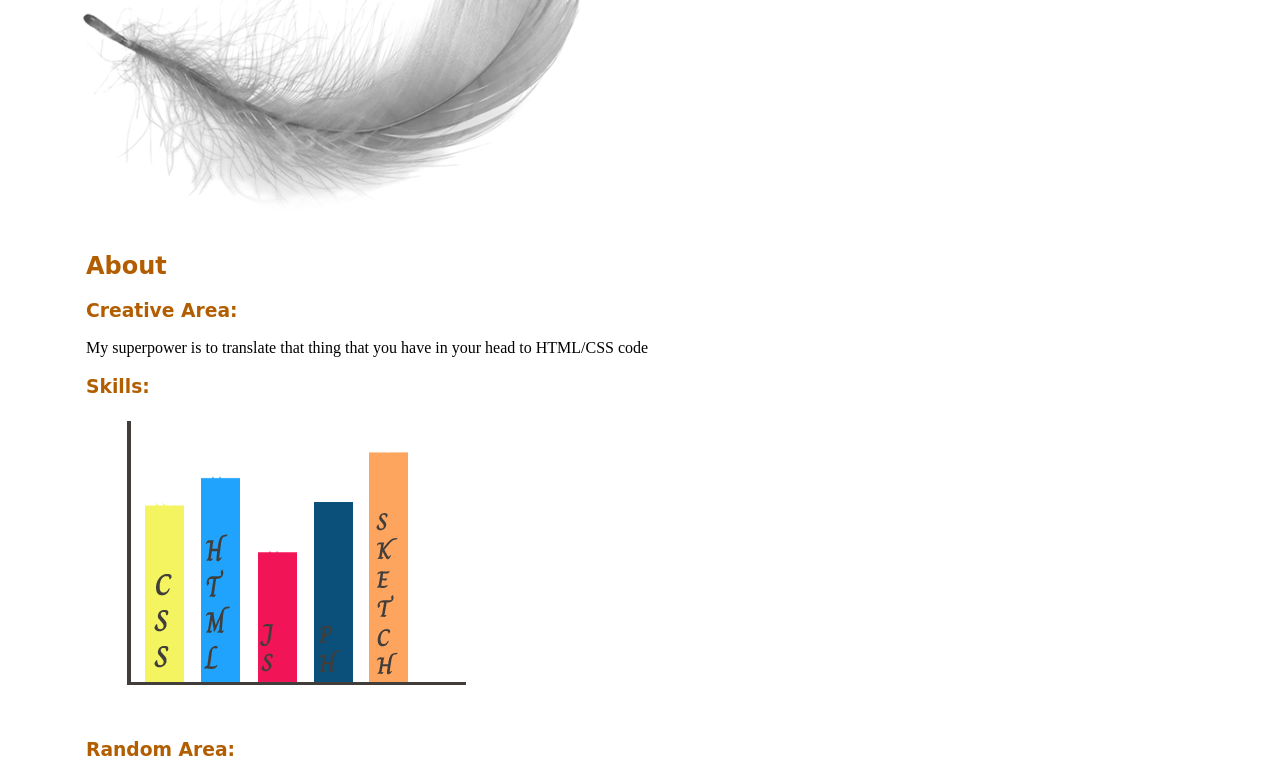
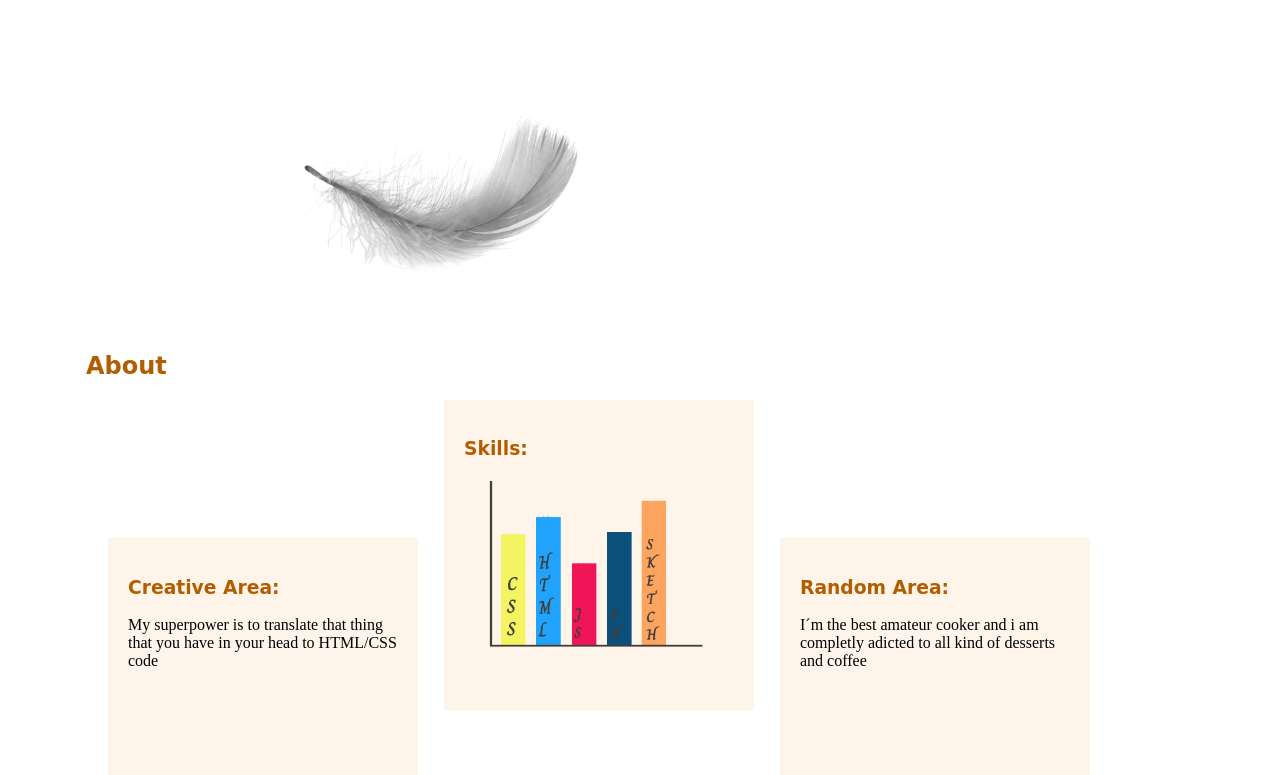
Before and after one commit to LilMonRod/portafolio, a website: page src/index.html in a window 1280 px wide. Shown: the part 175-950 px from the top of the page. Drawn offline with Linux system fonts and the light colour scheme; a web font is replaced by a local one.

Commit message:
agrego estios a about y footer (contact)

```diff
--- a/src/sass/config/_config.scss
+++ b/src/sass/config/_config.scss
@@ -34,3 +34,41 @@ ul.menu {
     margin-left: 11%;
     margin-top: 10px;
 }
+
+.box {
+    margin-top: 100px;
+}
+.swing {
+    max-width: 25%;
+    margin-left: 20%;
+    top: 100px;
+    position: relative;
+}
+#tittle {
+    display: inline-block;
+}
+.box-about {
+    max-width: 270px;
+    height: 270px;
+    padding: 20px;
+    margin-left: 2%;
+    display: inline-block;
+    background-color: #FFF4E9;
+}
+#about>h2 {
+    margin-top: 15%;
+}
+.graph {
+    max-width: 93%;
+}
+.cooker {
+    position: absolute;
+    max-width: 200px;
+}
+h3>span {
+    color: 	#cdaa7d;
+}
+/***contact/footer***/
+.icon {
+    max-width: 60px;
+}
```
Also changed, not shown: src/css/style.css, 1 other file.
